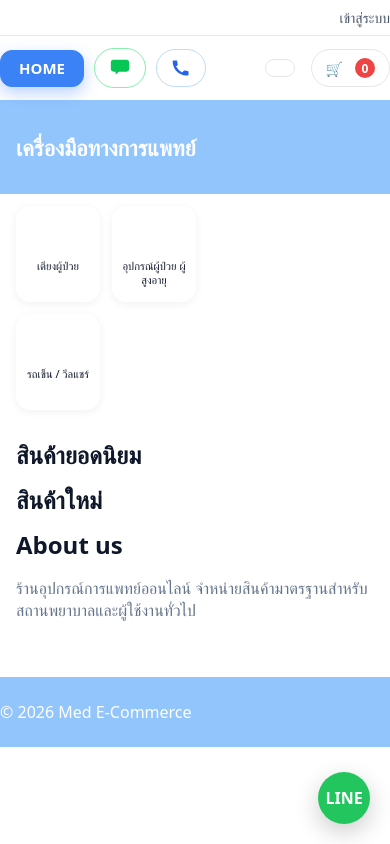
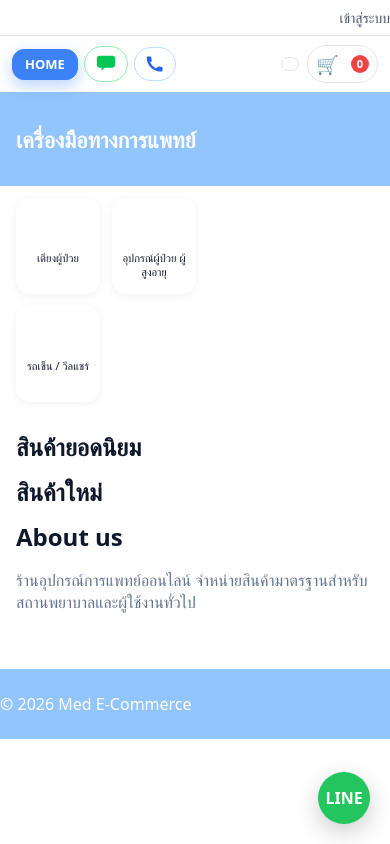
Before and after one commit to medecom34-ui/web-med, a plain HTML site: page docs/index.html in a window 390 px wide. Drawn offline with Linux system fonts and the light colour scheme; no server answers.

Commit message:
contract

```diff
--- a/docs/assets/css/mobile.css
+++ b/docs/assets/css/mobile.css
@@ -140,4 +140,60 @@
     overflow:hidden;
   }
 
+
+  header.header{
+    min-height:56px;
+    padding:8px 12px !important;
+    gap:8px;
+  }
+
+  /* ซ้าย: HOME + LINE + PHONE */
+  .header-left{
+    display:flex;
+    align-items:center;
+    gap:6px;
+    flex-wrap:nowrap;
+    flex:1 1 auto;
+    min-width:0;
+  }
+
+  /* ปุ่ม HOME */
+  .nav-pill{
+    padding:8px 12px;
+    font-size:13px;
+  }
+
+  /* LINE + PHONE */
+  .header-icon{
+    padding:6px 10px;
+    font-size:13px;
+  }
+
+
+  .header-icon span{
+    display:none;
+  }
+
+  /* ขวา: 🚚 + 🛒 */
+  .header-icons{
+    display:flex;
+    align-items:center;
+    gap:8px;
+    flex-shrink:0;
+  }
+
+  /* ไอค่อนรถ / ตะกร้า */
+  .header-icons .header-icon{
+    padding:6px 8px;
+    font-size:18px;
+  }
+
+  /* badge (0) */
+  .header-icons .badge{
+    font-size:11px;
+    min-width:18px;
+    height:18px;
+    line-height:18px;
+  }
+
 }
```
